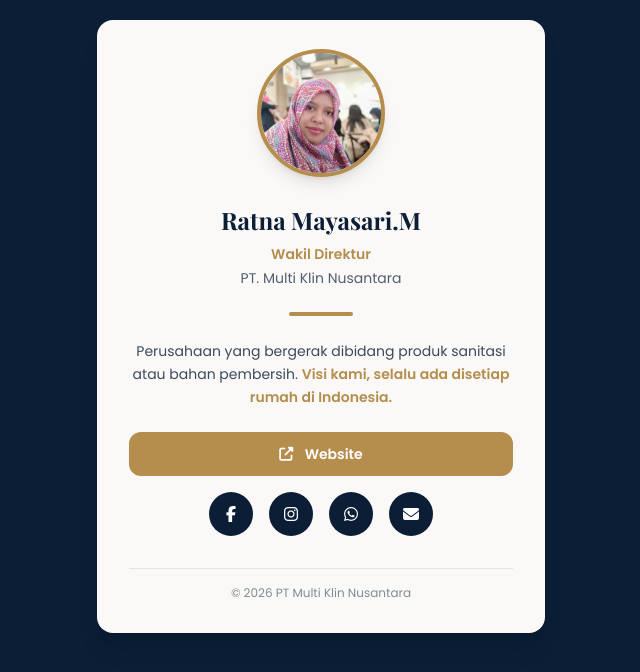
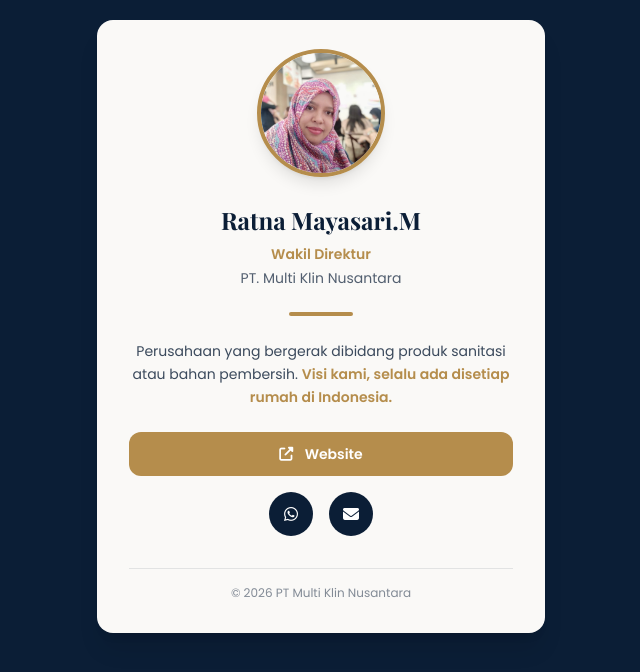
Before and after one commit to Ratna-Mayasari-M/Kartu-Nama-Digital, a plain HTML site: page index.html in a window 1280 px wide. Shown: the whole page, without its empty margins (319-959 px from the left). Drawn offline with nearby package versions, Linux system fonts and the light colour scheme.

Commit message:
Update index.html

```diff
--- a/index.html
+++ b/index.html
@@ -111,16 +111,10 @@
 
             <!-- Ikon Sosial -->
             <div class="flex justify-center gap-4">
-                <a href="#" class="w-11 h-11 bg-[#0b1e36] hover:bg-[#b58d4c] rounded-full flex items-center justify-center text-white transition-all hover-lift">
-                    <i class="fab fa-facebook-f"></i>
-                </a>
-                <a href="#" class="w-11 h-11 bg-[#0b1e36] hover:bg-[#b58d4c] rounded-full flex items-center justify-center text-white transition-all hover-lift">
-                    <i class="fab fa-instagram"></i>
-                </a>
-                <a href="#" class="w-11 h-11 bg-[#0b1e36] hover:bg-[#b58d4c] rounded-full flex items-center justify-center text-white transition-all hover-lift">
+                <a href="https://wa.me/6281355528377" class="w-11 h-11 bg-[#0b1e36] hover:bg-[#b58d4c] rounded-full flex items-center justify-center text-white transition-all hover-lift">
                     <i class="fab fa-whatsapp"></i>
                 </a>
-                <a href="#" class="w-11 h-11 bg-[#0b1e36] hover:bg-[#b58d4c] rounded-full flex items-center justify-center text-white transition-all hover-lift">
+                <a href="mailto:mayasari.ratna@gmail.com" class="w-11 h-11 bg-[#0b1e36] hover:bg-[#b58d4c] rounded-full flex items-center justify-center text-white transition-all hover-lift">
                     <i class="fas fa-envelope"></i>
                 </a>
             </div>
```
